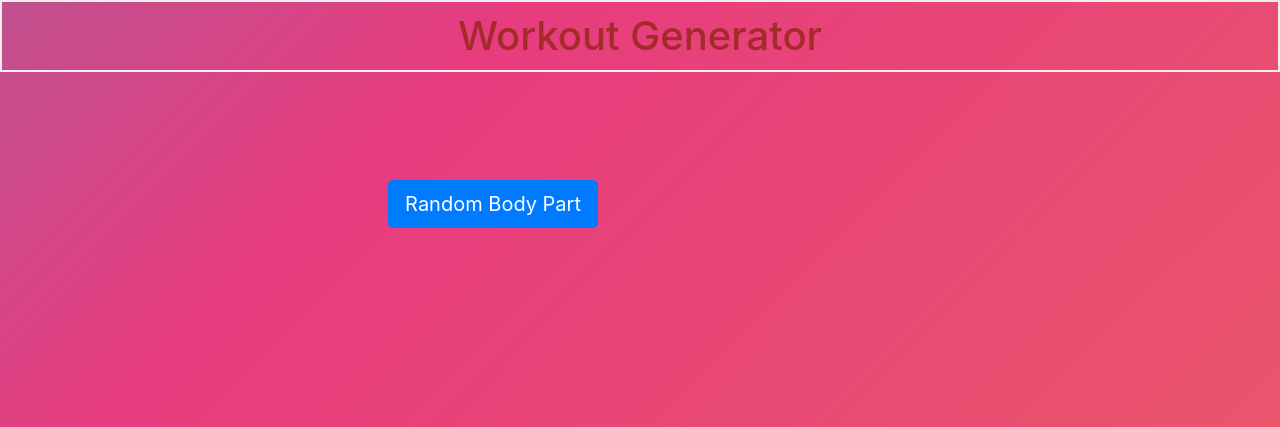
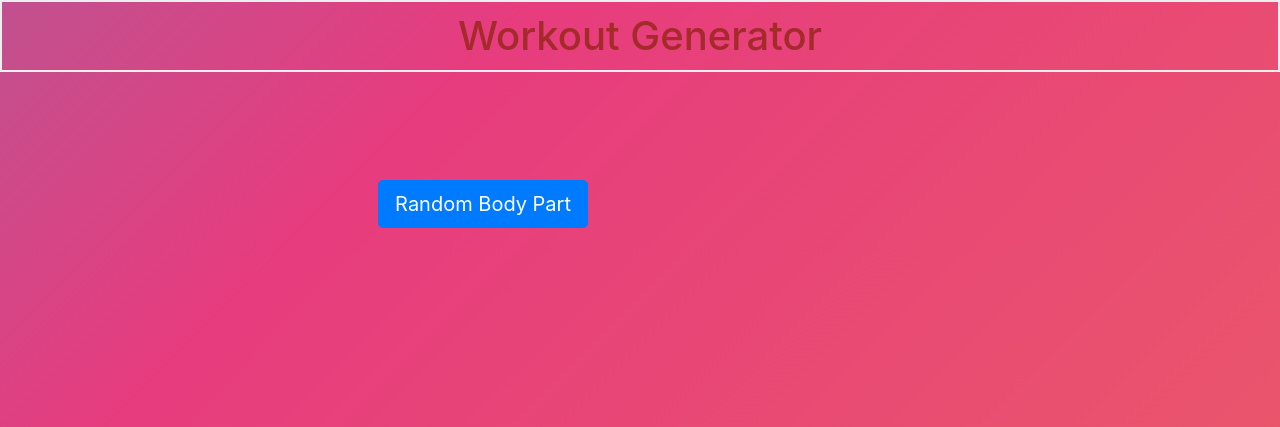
Before and after one commit to antonaorlov/Workout-Generator, a Flask app: page / in a window 1280 px wide. Shown: the top 427 px of the page. Run offline with Flask 2, Linux system fonts and the light colour scheme; some libraries are stand-ins or nearby versions.

Commit message:
changing format of Random body Part

```diff
--- a/templates/index.html
+++ b/templates/index.html
@@ -3,7 +3,7 @@
 {% block body %}
 
         <form action="/hello", method="post">
-        <input  style="margin: 100px 2px;  position:absolute; right:680px; vertical-align: middle" name="button" type="submit" class="btn btn-lg btn-primary" value="Random Body Part">
+        <input  style="margin: 100px 2px;  position:absolute; right:690px; vertical-align: middle" name="button" type="submit" class="btn btn-lg btn-primary" value="Random Body Part">
 
 
 
```
